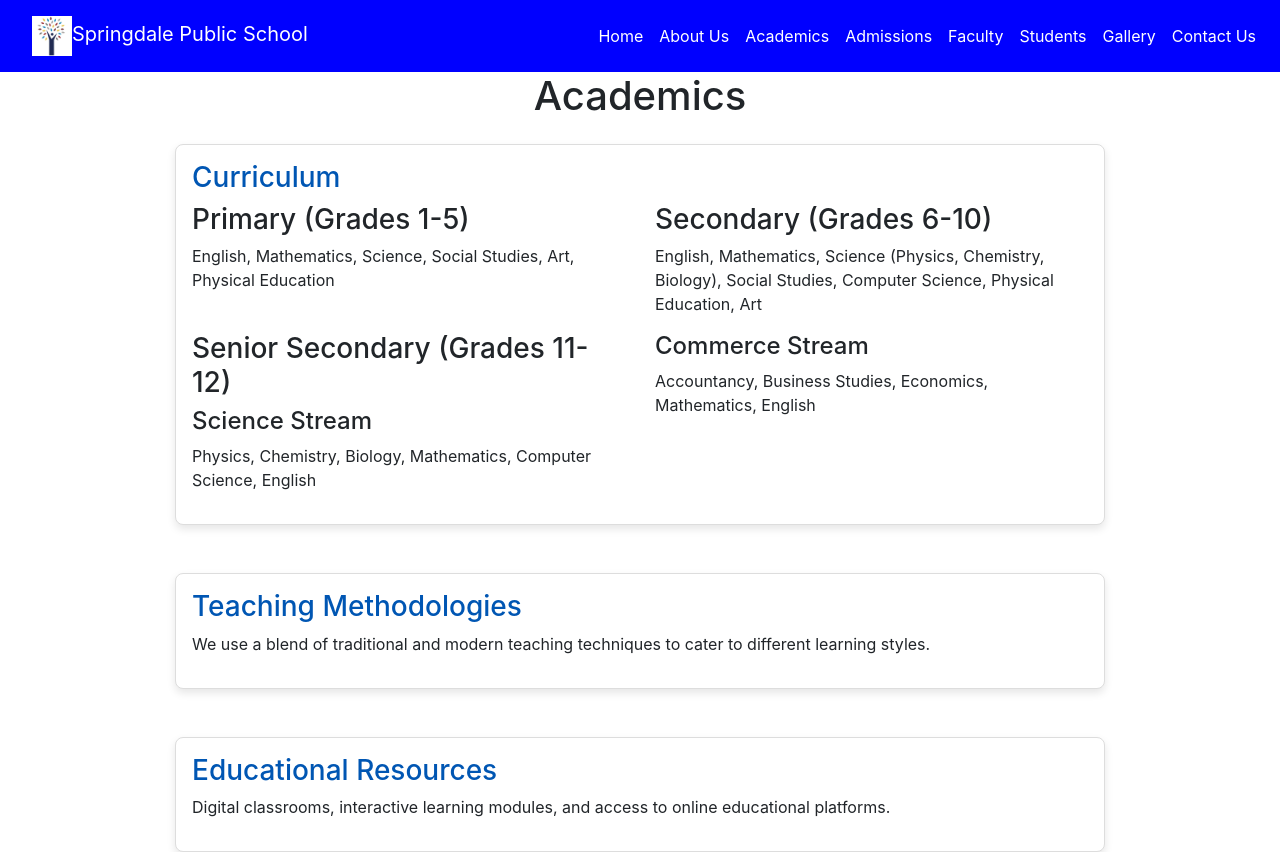
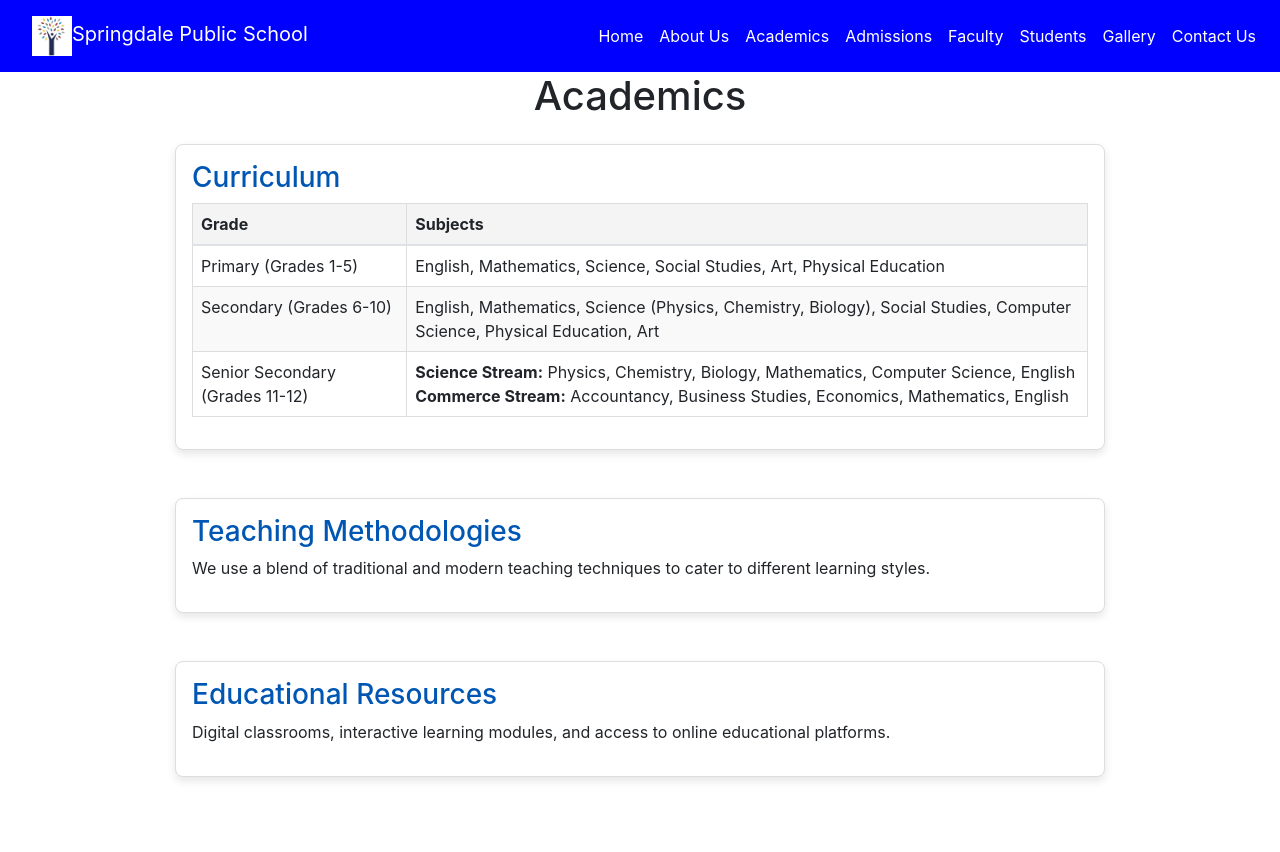
Before and after one commit to chandramoulichandru9741/school, a React (Create React App) app: page /academics in a window 1280 px wide. After the commit the page ends 800 px from the top, so only its background shows below. Built offline with nearby package versions, Linux system fonts and the light colour scheme.

Commit message:
changed academy component

```diff
--- a/src/components/Academics.js
+++ b/src/components/Academics.js
@@ -9,24 +9,33 @@ const Academics = () => {
       <section className="mb-5 shadow-box">
         <h2>Curriculum</h2>
         <div className="row">
-          <div className="col-md-6">
-            <h3>Primary (Grades 1-5)</h3>
-            <p>English, Mathematics, Science, Social Studies, Art, Physical Education</p>
-          </div>
-          <div className="col-md-6">
-            <h3>Secondary (Grades 6-10)</h3>
-            <p>English, Mathematics, Science (Physics, Chemistry, Biology), Social Studies, Computer Science, Physical Education, Art</p>
-          </div>
-        </div>
-        <div className="row">
-          <div className="col-md-6">
-            <h3>Senior Secondary (Grades 11-12)</h3>
-            <h4>Science Stream</h4>
-            <p>Physics, Chemistry, Biology, Mathematics, Computer Science, English</p>
-          </div>
-          <div className="col-md-6">
-            <h4>Commerce Stream</h4>
-            <p>Accountancy, Business Studies, Economics, Mathematics, English</p>
+          <div className="col-md-12">
+            <table className="table curriculum-table">
+              <thead>
+                <tr>
+                  <th>Grade</th>
+                  <th>Subjects</th>
+                </tr>
+              </thead>
+              <tbody>
+                <tr>
+                  <td>Primary (Grades 1-5)</td>
+                  <td>English, Mathematics, Science, Social Studies, Art, Physical Education</td>
+                </tr>
+                <tr>
+                  <td>Secondary (Grades 6-10)</td>
+                  <td>English, Mathematics, Science (Physics, Chemistry, Biology), Social Studies, Computer Science, Physical Education, Art</td>
+                </tr>
+                <tr>
+                  <td>Senior Secondary (Grades 11-12)</td>
+                  <td>
+                    <strong>Science Stream:</strong> Physics, Chemistry, Biology, Mathematics, Computer Science, English
+                    <br />
+                    <strong>Commerce Stream:</strong> Accountancy, Business Studies, Economics, Mathematics, English
+                  </td>
+                </tr>
+              </tbody>
+            </table>
           </div>
         </div>
       </section>
--- a/src/styles/Academics.css
+++ b/src/styles/Academics.css
@@ -1,3 +1,5 @@
+/* Academics.css */
+
 .shadow-box {
     background-color: #fff;
     border: 1px solid #ddd;
@@ -5,9 +7,33 @@
     box-shadow: 0 4px 8px rgba(0, 0, 0, 0.1);
     padding: 1rem;
     transition: transform 0.3s ease, box-shadow 0.3s ease;
-}
+  }
 
-.shadow-box:hover {
+  .shadow-box:hover {
     transform: scale(1.05);
     box-shadow: 0 8px 16px rgba(0, 0, 0, 0.2);
-}
+  }
+
+  .curriculum-table {
+    width: 100%;
+    border-collapse: collapse;
+  }
+
+  .curriculum-table th,
+  .curriculum-table td {
+    border: 1px solid #ddd;
+    padding: 8px;
+    text-align: left;
+  }
+
+  .curriculum-table th {
+    background-color: #f4f4f4;
+  }
+
+  .curriculum-table tr:nth-child(even) {
+    background-color: #f9f9f9;
+  }
+
+  .curriculum-table tr:hover {
+    background-color: #f1f1f1;
+  }
```
